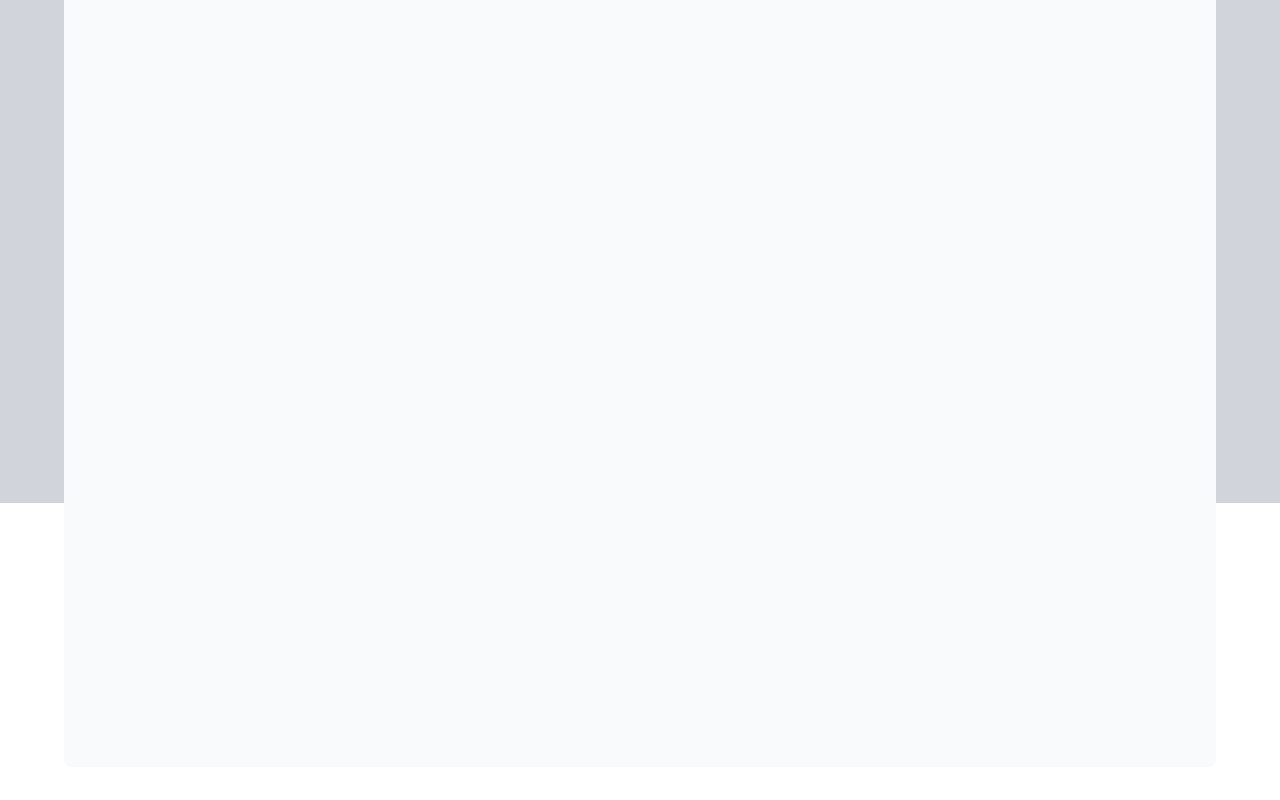
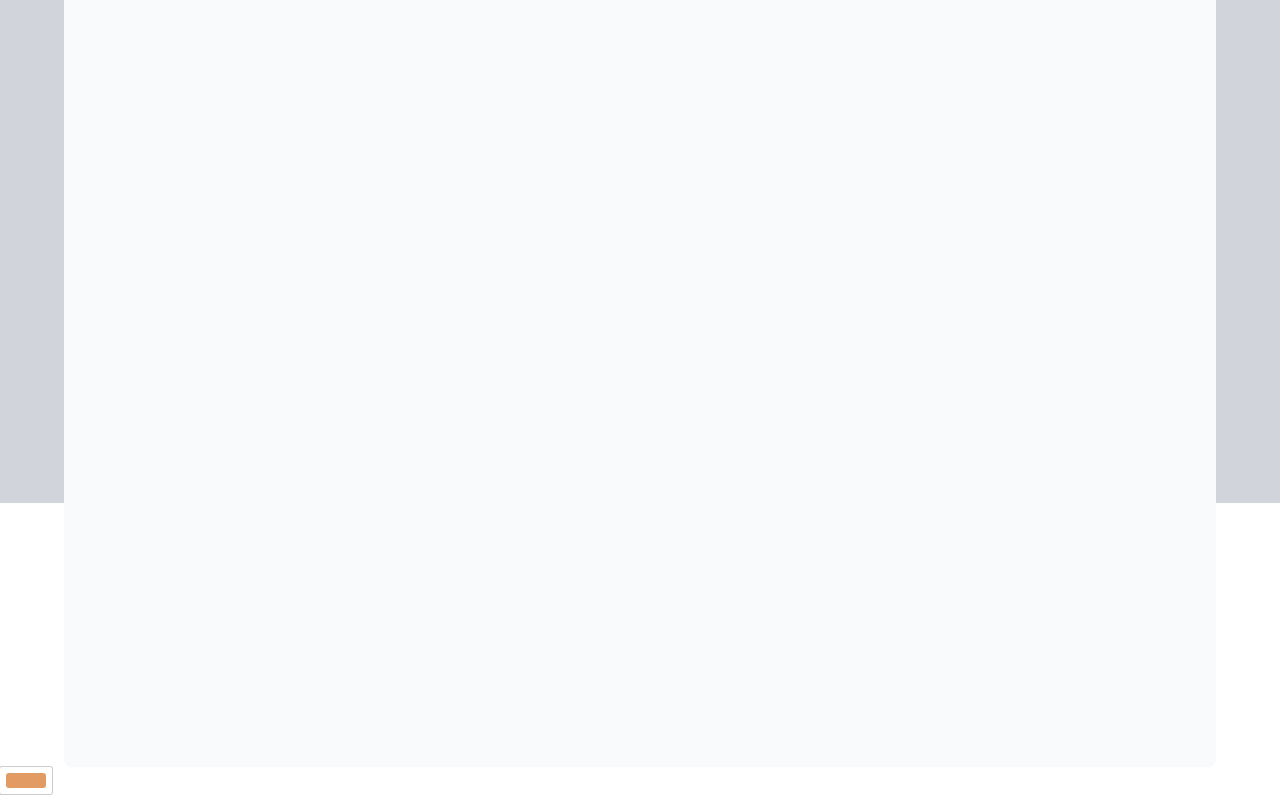
Before and after one commit to wooinwoo/Paintbrush, a React (Vite) app: page / in a window 1280 px wide. Shown: the part 297-1097 px from the top of the page. Before the commit the page ends 1064 px from the top, so only its background shows below. Built offline with nearby package versions, Linux system fonts and the light colour scheme.

Commit message:
Add: colorPicker

```diff
--- a/src/App.tsx
+++ b/src/App.tsx
@@ -1,10 +1,12 @@
 import "./App.css";
 import Canvas from "./components/canvas";
+import ColorPicker from "./components/colorPicker";
 
 function App() {
   return (
     <div className="pt-10 bg-gray-300 h-screen">
       <Canvas />
+      <ColorPicker />
     </div>
   );
 }
--- /dev/null
+++ b/src/components/colorPicker.tsx
@@ -0,0 +1,81 @@
+import React from "react";
+import { SketchPicker } from "react-color";
+import reactCSS from "reactcss";
+
+class ColorPicker extends React.Component {
+  state = {
+    showPicker: false,
+    color: {
+      r: "225",
+      g: "155",
+      b: "99",
+      a: "2",
+    },
+  };
+
+  onClick = () => {
+    this.setState({
+      showPicker: !this.state.showPicker,
+    });
+  };
+
+  onClose = () => {
+    this.setState({
+      showPicker: false,
+    });
+  };
+
+  onChange = (color) => {
+    this.setState({
+      color: color.rgb,
+    });
+  };
+
+  render() {
+    const styles = reactCSS({
+      default: {
+        color: {
+          width: "40px",
+          height: "15px",
+          borderRadius: "3px",
+          background: `rgba(${this.state.color.r}, ${this.state.color.g}, ${this.state.color.b}, ${this.state.color.a})`,
+        },
+        popover: {
+          position: "absolute",
+          zIndex: "3",
+        },
+        cover: {
+          position: "fixed",
+          top: "0px",
+          right: "0px",
+          bottom: "0px",
+          left: "0px",
+        },
+        swatch: {
+          padding: "6px",
+          background: "#ffffff",
+          borderRadius: "2px",
+          cursor: "pointer",
+          display: "inline-block",
+          boxShadow: "0 0 0 1px rgba(0,0,0,.2)",
+        },
+      },
+    });
+
+    return (
+      <div>
+        <div style={styles.swatch} onClick={this.onClick}>
+          <div style={styles.color} />
+        </div>
+        {this.state.showPicker ? (
+          <div style={styles.popover}>
+            <div style={styles.cover} onClick={this.onClose} />
+            <SketchPicker color={this.state.color} onChange={this.onChange} />
+          </div>
+        ) : null}
+      </div>
+    );
+  }
+}
+
+export default ColorPicker;
```
